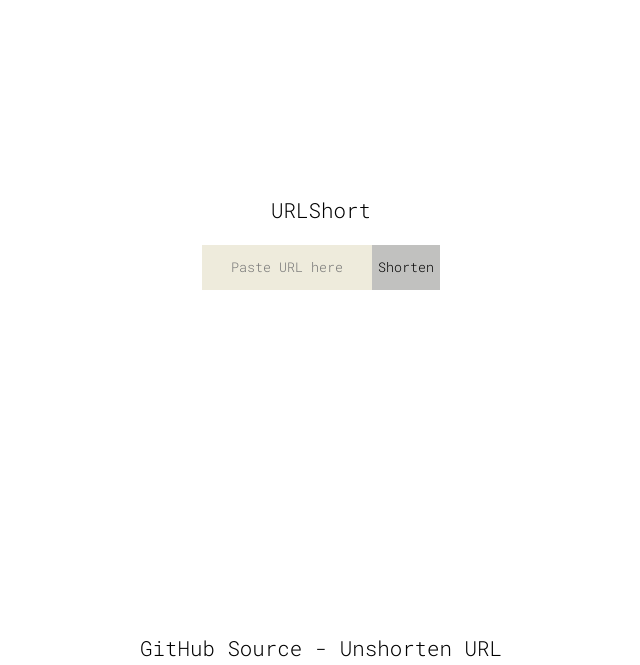
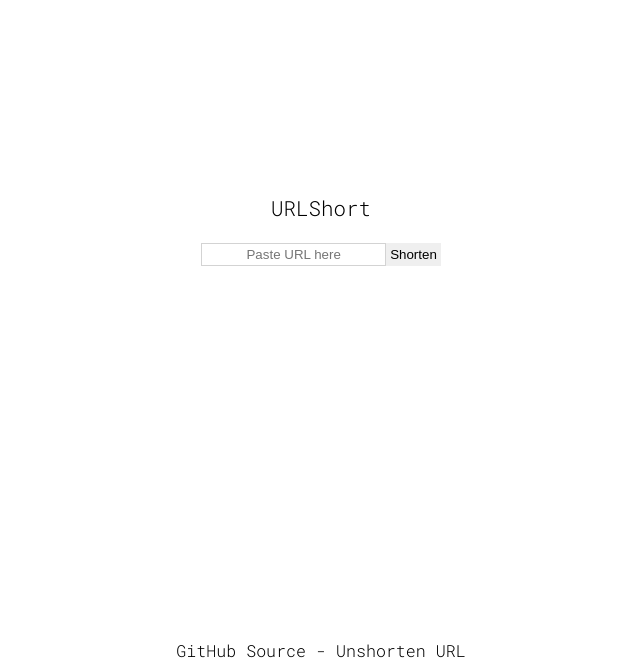
Before and after one commit to hur/urlshort, a Flask app: page / in a window 1280 px wide. Shown: the part 135-800 px from the top of the page, without its empty margins (319-959 px from the left). Run offline with Flask 2, Linux system fonts and the light colour scheme.

Commit message:
css update

```diff
--- a/urlshort/static/style.css
+++ b/urlshort/static/style.css
@@ -22,22 +22,27 @@
 
 form {
     margin-top: 1em;
+}
+
+#url, #shortenbtn {
+    padding: 3px;
+    text-align: center;
+    border: 1px solid lightgray;
+    display: inline-block;
+    border-radius: 0;
+    -webkit-appearance: none;
 
 }
 
-#url {
-    font-family: inherit;
-    text-align: center;
-    background-color: #eeebdc;
-    height: 33%;
-    border: none;
+#shortenbtn {
+    display: inline-flex;
+    align-items: center;
+    border: 1px solid transparent;
 }
 
-#shortenbtn {
-    font-family: inherit;
-    background-color: #c1c1bf;
-    height: 33%;
-    border: none;
+#shortenbtn::-moz-focus-inner {
+    border: 0;
+    padding: 0;
 }
 
 
@@ -54,7 +59,7 @@
     bottom:0%;
     left:50%;
     transform: translateX(-50%);
-    font-size:1em;
+    font-size:0.8em;
     margin-bottom:3px;
 }
 
```
